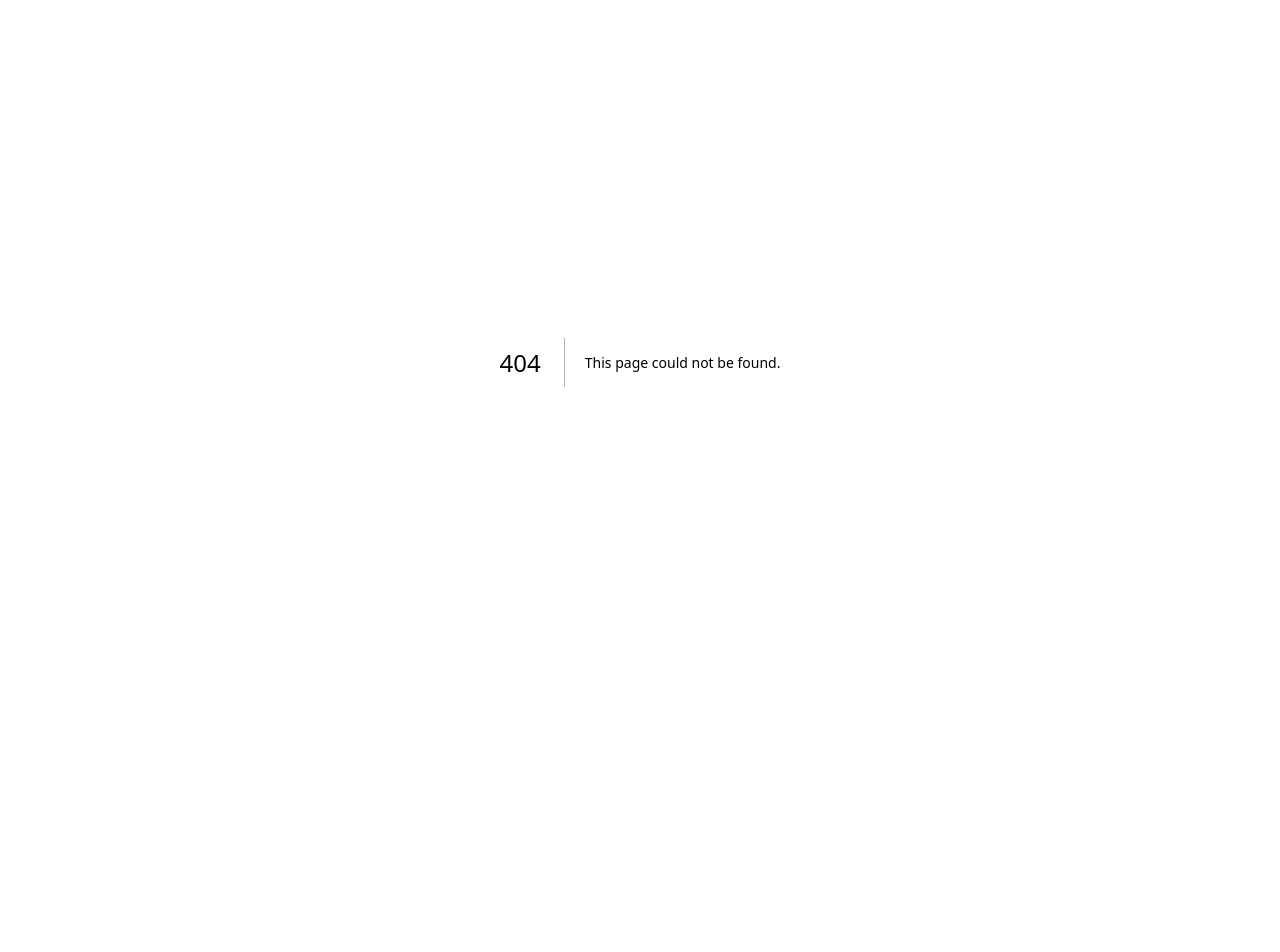
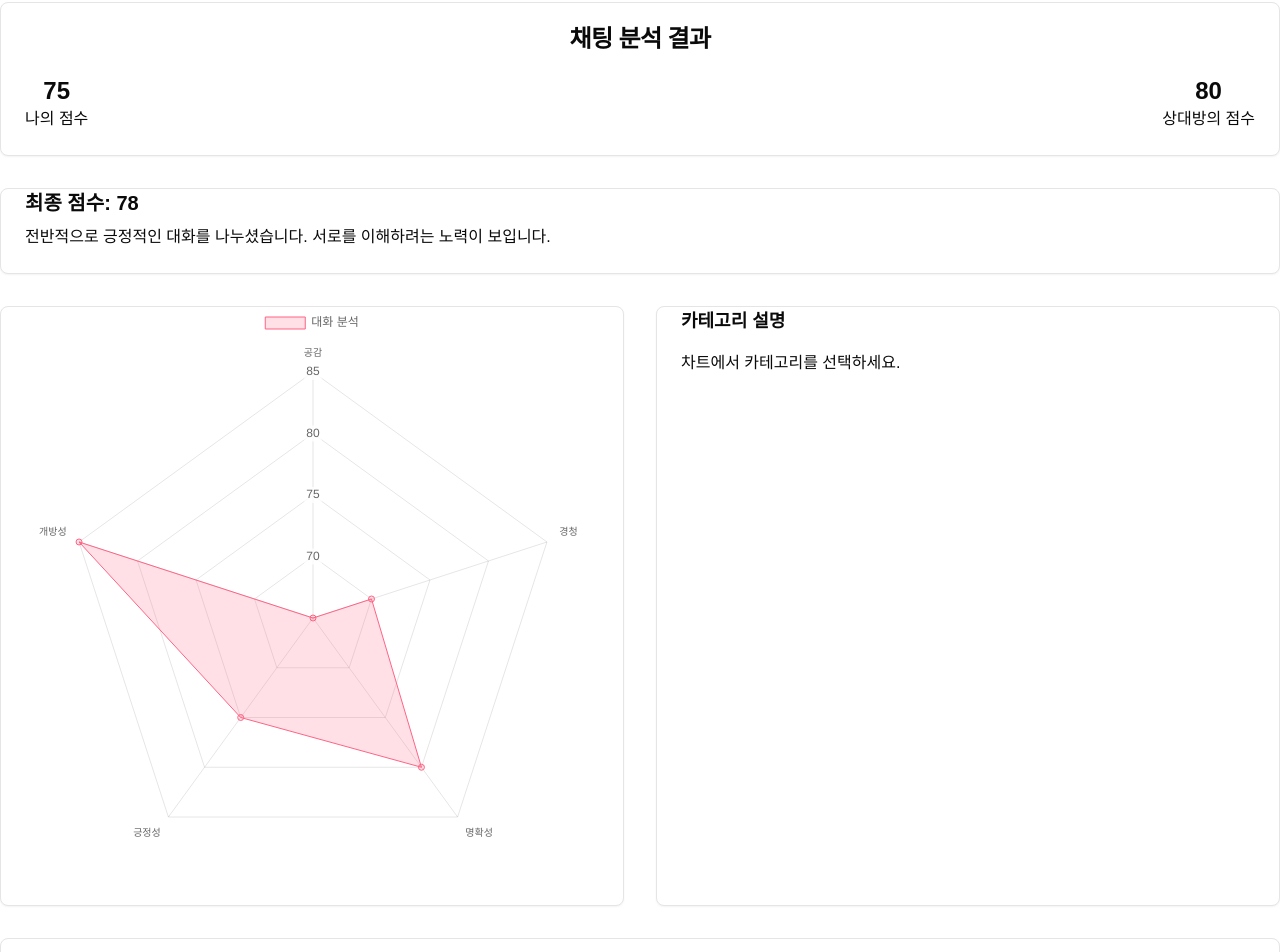
Before and after one commit to TeamPingPong/SomeDoctor, a Next.js app in the folder frontend/pingpong/: page /results in a window 1280 px wide. Before the commit this address had no page. Shown: the part 38-990 px from the top of the page. Before the commit the page ends 800 px from the top, so only its background shows below. Built offline with nearby package versions, Linux system fonts and the light colour scheme.

Commit message:
결과페이지 생성

```diff
--- /dev/null
+++ b/frontend/pingpong/app/results/page.tsx
@@ -0,0 +1,110 @@
+'use client'
+
+import { useState } from 'react'
+import { Radar } from 'react-chartjs-2'
+import {
+  Chart as ChartJS,
+  RadialLinearScale,
+  PointElement,
+  LineElement,
+  Filler,
+  Tooltip,
+  Legend,
+} from 'chart.js'
+import { Card, CardContent, CardHeader, CardTitle } from "@/components/ui/card"
+
+ChartJS.register(
+  RadialLinearScale,
+  PointElement,
+  LineElement,
+  Filler,
+  Tooltip,
+  Legend
+)
+
+type CategoryDescriptions = {
+  [key: string]: string;
+}
+
+export default function ResultsPage() {
+  const [selectedCategory, setSelectedCategory] = useState<string | null>(null)
+
+  // 이 데이터는 실제로는 서버에서 분석 결과를 받아와야 합니다
+  const analysisData = {
+    yourScore: 75,
+    partnerScore: 80,
+    finalScore: 78,
+    finalScoreDescription: "전반적으로 긍정적인 대화를 나누셨습니다. 서로를 이해하려는 노력이 보입니다.",
+    radarData: {
+      labels: ['공감', '경청', '명확성', '긍정성', '개방성'],
+      datasets: [
+        {
+          label: '대화 분석',
+          data: [65, 70, 80, 75, 85],
+          backgroundColor: 'rgba(255, 99, 132, 0.2)',
+          borderColor: 'rgba(255, 99, 132, 1)',
+          borderWidth: 1,
+        },
+      ],
+    },
+    categoryDescriptions: {
+      '공감': '상대방의 감정을 이해하고 공감하는 능력이 있습니다.',
+      '경청': '상대방의 말을 주의 깊게 듣고 있습니다.',
+      '명확성': '의사 전달이 명확하고 이해하기 쉽습니다.',
+      '긍정성': '대화에 긍정적인 태도를 보입니다.',
+      '개방성': '새로운 아이디어와 의견을 수용하는 자세가 보입니다.',
+    } as CategoryDescriptions,
+    advice: "서로의 의견을 존중하면서 더 깊이 있는 대화를 나누어 보세요. 상대방의 감정에 더 주의를 기울이고, 적절한 질문을 통해 대화를 발전시켜 나가는 것이 좋겠습니다."
+  }
+
+  return (
+    <div className="container mx-auto mt-10 space-y-8">
+      <Card>
+        <CardHeader>
+          <CardTitle className="text-center">채팅 분석 결과</CardTitle>
+        </CardHeader>
+        <CardContent className="flex justify-between items-center">
+          <div className="text-center">
+            <p className="text-2xl font-bold">{analysisData.yourScore}</p>
+            <p>나의 점수</p>
+          </div>
+          <div className="text-center">
+            <p className="text-2xl font-bold">{analysisData.partnerScore}</p>
+            <p>상대방의 점수</p>
+          </div>
+        </CardContent>
+      </Card>
+      <Card>
+        <CardContent>
+          <p className="text-xl font-bold mb-2">최종 점수: {analysisData.finalScore}</p>
+          <p>{analysisData.finalScoreDescription}</p>
+        </CardContent>
+      </Card>
+      <div className="grid grid-cols-1 md:grid-cols-2 gap-8">
+        <Card>
+          <CardContent>
+            <Radar data={analysisData.radarData} />
+          </CardContent>
+        </Card>
+        <Card>
+          <CardContent>
+            <h3 className="text-lg font-semibold mb-4">카테고리 설명</h3>
+            {selectedCategory ? (
+              <p>{analysisData.categoryDescriptions[selectedCategory]}</p>
+            ) : (
+              <p>차트에서 카테고리를 선택하세요.</p>
+            )}
+          </CardContent>
+        </Card>
+      </div>
+      <Card>
+        <CardHeader>
+          <CardTitle>전체적인 대화에 대한 조언</CardTitle>
+        </CardHeader>
+        <CardContent>
+          <p>{analysisData.advice}</p>
+        </CardContent>
+      </Card>
+    </div>
+  )
+}
--- a/frontend/pingpong/components/app-page.tsx
+++ b/frontend/pingpong/components/app-page.tsx
@@ -24,7 +24,7 @@ export function AppPage() {
       formData.append('file', file)
 
       try {
-        const response = await fetch('/api/upload', {
+        const response = await fetch('http://localhost:5000/api/upload', {
           method: 'POST',
           body: formData,
         })
@@ -34,11 +34,13 @@ export function AppPage() {
           console.log('File uploaded successfully:', result)
           router.push('/results')
         } else {
+          // router.push('/results')
           throw new Error('File upload failed')
         }
       } catch (error) {
         console.error('Error uploading file:', error)
         // 여기에 에러 처리 로직을 추가할 수 있습니다 (예: 사용자에게 에러 메시지 표시)
+        // router.push('/results')
       } finally {
         setIsUploading(false)
       }
--- a/frontend/pingpong/package.json
+++ b/frontend/pingpong/package.json
@@ -15,6 +15,7 @@
     "lucide-react": "^0.438.0",
     "next": "14.2.8",
     "react": "^18",
+    "react-chartjs-2": "^5.2.0",
     "react-dom": "^18",
     "tailwind-merge": "^2.5.2",
     "tailwindcss-animate": "^1.0.7"
```
Also changed, not shown: 1 other file (tests, documents, lock files or other folders).
